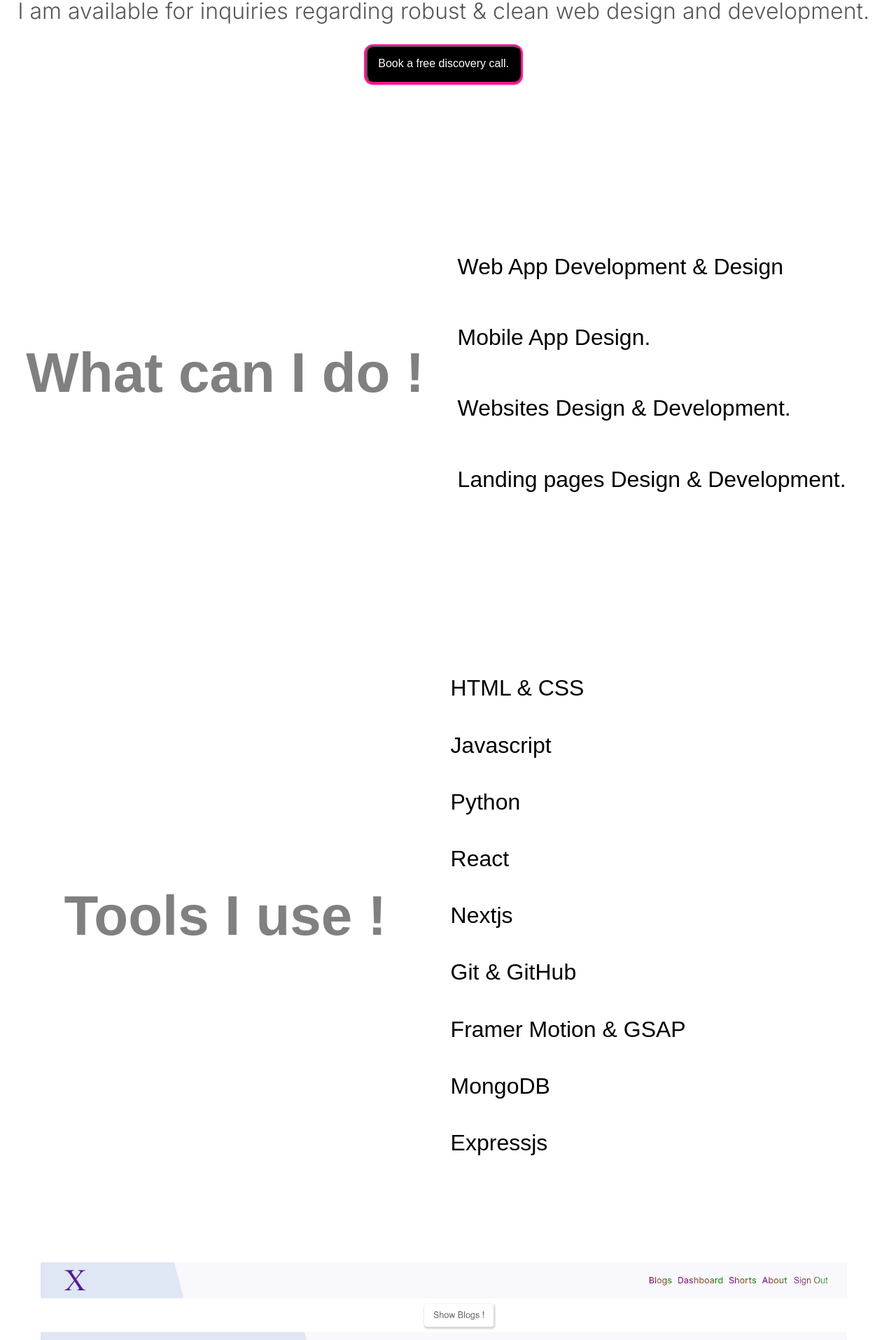
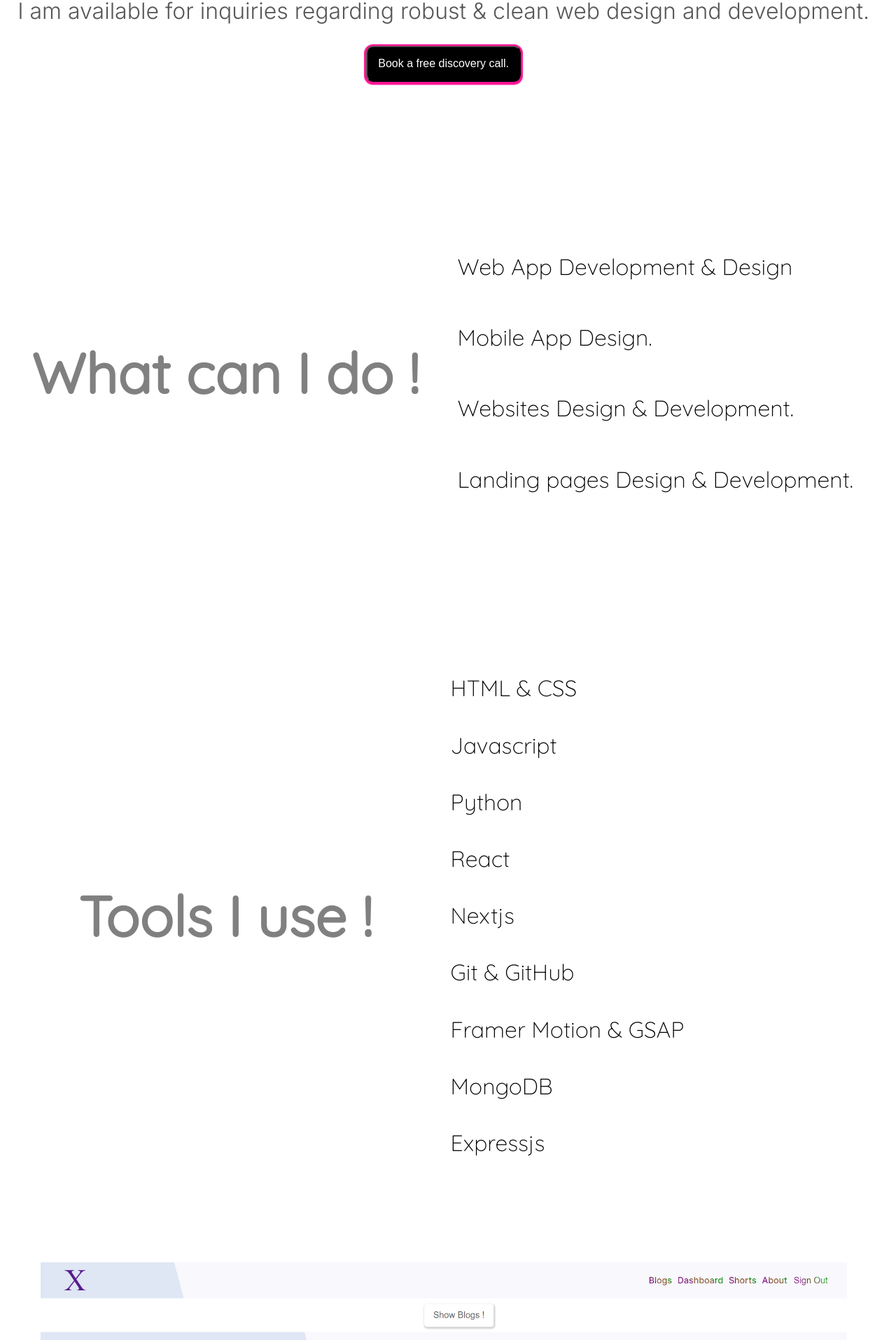
Before and after one commit to Ali-Umair-Khan/profile, a Next.js app: page / in a window 1280 px wide. Shown: the part 419-2334 px from the top of the page at 70% size. Built offline with nearby package versions, Linux system fonts and the light colour scheme; a web font is replaced by a local one.

Commit message:
font and next.config changes

```diff
--- a/next.config.js
+++ b/next.config.js
@@ -1,8 +1,6 @@
 /** @type {import('next').NextConfig} */
 const nextConfig = {
-  experimental: {
-    appDir: true,
-  },
+  //
 }
 
 module.exports = nextConfig
--- a/src/app/components/abilities/abilities.scss
+++ b/src/app/components/abilities/abilities.scss
@@ -3,7 +3,7 @@
     height:100vh;
     padding:1rem;
     // margin:1rem;
-    font-family: var(--font-family-2);
+    font-family: var(--font-family-4);
     display: grid;
     grid-template-columns:1fr 1fr;
     justify-content: start;
--- a/src/app/components/footer/footerStyle.css
+++ b/src/app/components/footer/footerStyle.css
@@ -6,7 +6,7 @@
     align-items:center;
     justify-content:flex-start;
     gap:1rem;
-    font-family: var(--font-family-7);
+    font-family: var(--font-family-4);
     /* max-width:85vw; */
     padding: 1rem 4vw;
     margin: 0 auto;
--- a/src/app/components/tools/tools.scss
+++ b/src/app/components/tools/tools.scss
@@ -3,11 +3,12 @@
     // height:100vh;
     padding:1rem;
     // margin:1rem;
-    font-family: var(--font-family-2);
+    font-family: var(--font-family-4);
     display: grid;
     grid-template-columns:1fr 1fr;
     justify-content: start;
     max-width:99vw;
+
     @media (max-width:70rem){
         grid-template-columns: 1fr;
     }
--- a/src/app/globals.css
+++ b/src/app/globals.css
@@ -31,7 +31,8 @@
     font-size: 62.5%;
     line-height: 1.6;
     /* margin: 0 auto; */
-    font-family: 'Quicksand', sans-serif;
+    /* font-family: 'Quicksand', sans-serif; */
+    font-family:var(--font-family-4);
     --color-blue: #29d;
     --color-green: #50C878;
     width:150rem;
@@ -42,14 +43,14 @@
   }
 
   body {
-    font-family: --font-primary;
+    /* font-family: --font-primary; */
+    font-family: var(--font-family-4);
     color: --color-grey-dark-2;
     color: --color-grey-light-1;
     font-weight: 300;
     line-height: 1.6;
     margin: 0 auto;
     background-color: white;
-
   }
 
     img{
```
Also changed, not shown: 1 other file (tests, documents, lock files or other folders).
